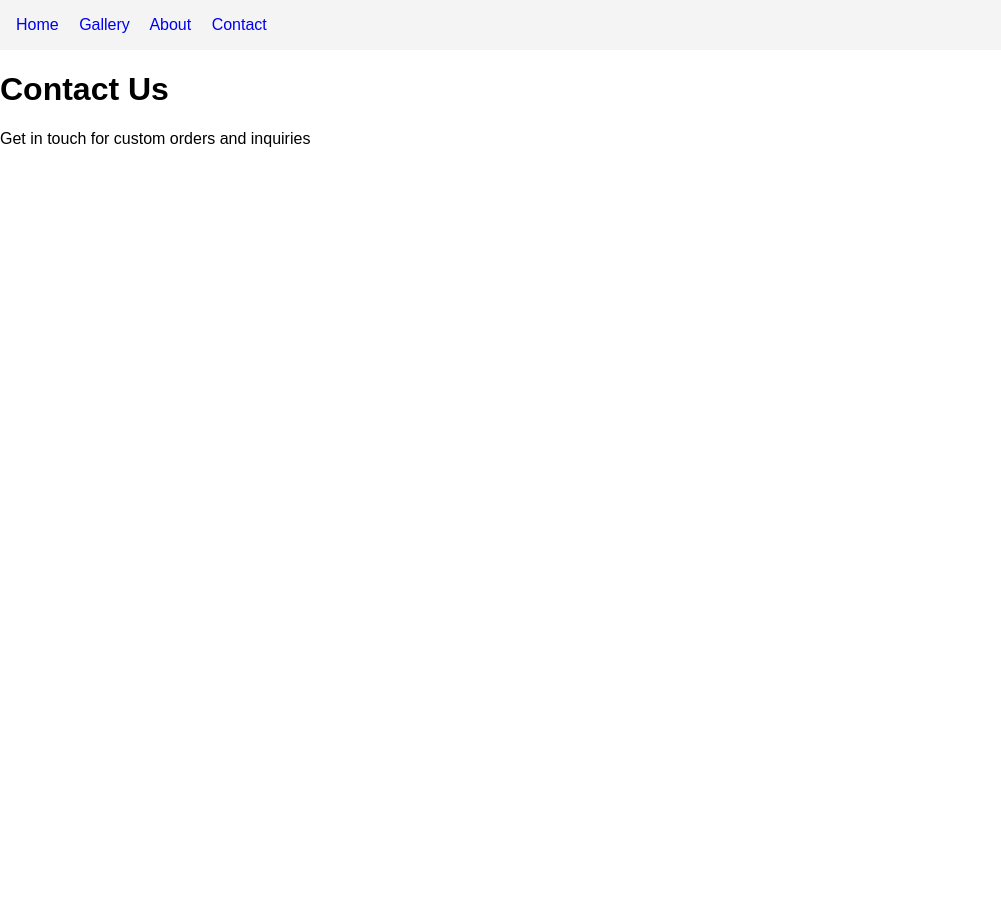
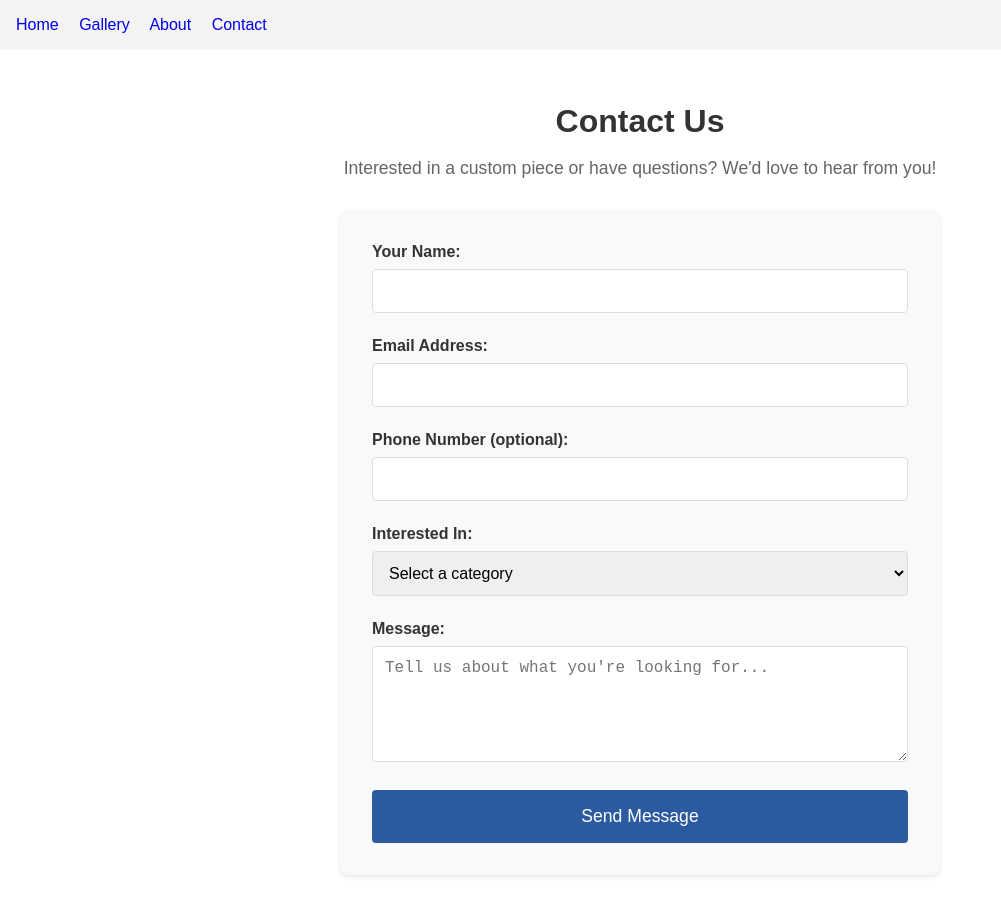
Before and after one commit to Timian-code/jewelry-website, a plain HTML site: page pages/contact.html in a window 1280 px wide. Shown: the whole page, without its empty margins (0-1001 px from the left). Before the commit the page ends 800 px from the top, so only its background shows below. Drawn offline with Linux system fonts and the light colour scheme.

Commit message:
Add contact form and about page content with styling

```diff
--- a/css/styles.css
+++ b/css/styles.css
@@ -144,3 +144,134 @@ nav a {
     border-radius: 4px;
     background-color: #f0f0f0;
 }
+
+/* Contact Form Styles */
+.contact-container {
+    max-width: 600px;
+    margin: 0 auto;
+    padding: 2rem;
+}
+
+.contact-container h1 {
+    text-align: center;
+    color: #333;
+    margin-bottom: 1rem;
+}
+
+.contact-container p {
+    text-align: center;
+    color: #666;
+    margin-bottom: 2rem;
+    font-size: 1.1rem;
+}
+
+.contact-form {
+    background-color: #f8f9fa;
+    padding: 2rem;
+    border-radius: 8px;
+    box-shadow: 0 2px 4px rgba(0,0,0,0.1);
+}
+
+.form-group {
+    margin-bottom: 1.5rem;
+}
+
+.form-group label {
+    display: block;
+    margin-bottom: 0.5rem;
+    color: #333;
+    font-weight: bold;
+}
+
+.form-group input,
+.form-group select,
+.form-group textarea {
+    width: 100%;
+    padding: 0.75rem;
+    border: 1px solid #ddd;
+    border-radius: 4px;
+    font-size: 1rem;
+    box-sizing: border-box;
+}
+
+.form-group input:focus,
+.form-group select:focus,
+.form-group textarea:focus {
+    outline: none;
+    border-color: #2c5aa0;
+    box-shadow: 0 0 0 2px rgba(44, 90, 160, 0.2);
+}
+
+.submit-button {
+    background-color: #2c5aa0;
+    color: white;
+    padding: 1rem 2rem;
+    border: none;
+    border-radius: 4px;
+    font-size: 1.1rem;
+    cursor: pointer;
+    width: 100%;
+    transition: background-color 0.3s;
+}
+
+.submit-button:hover {
+    background-color: #1e3d6f;
+}
+
+/* About Page Styles */
+.about-container {
+    max-width: 800px;
+    margin: 0 auto;
+    padding: 2rem;
+}
+
+.about-container h1 {
+    text-align: center;
+    color: #333;
+    margin-bottom: 2rem;
+    font-size: 2.5rem;
+}
+
+.about-content {
+    line-height: 1.6;
+}
+
+.about-text h2 {
+    color: #2c5aa0;
+    margin-top: 2rem;
+    margin-bottom: 1rem;
+    font-size: 1.5rem;
+}
+
+.about-text p {
+    color: #666;
+    margin-bottom: 1rem;
+    font-size: 1.1rem;
+}
+
+.cta-section {
+    background-color: #f8f9fa;
+    padding: 2rem;
+    border-radius: 8px;
+    text-align: center;
+    margin-top: 2rem;
+}
+
+.cta-section p {
+    color: #333;
+    font-size: 1.2rem;
+    margin-bottom: 1.5rem;
+}
+
+.cta-section .cta-button {
+    margin: 0 0.5rem;
+    display: inline-block;
+}
+
+.cta-button.secondary {
+    background-color: #6c757d;
+}
+
+.cta-button.secondary:hover {
+    background-color: #545b62;
+}
--- a/pages/contact.html
+++ b/pages/contact.html
@@ -15,9 +15,46 @@
     </header>
 
     <main>
-        <h1>Contact Us</h1>
-        <p>Get in touch for custom orders and inquiries</p>
-        <!-- We'll add contact form here later -->
+        <div class="contact-container">
+            <h1>Contact Us</h1>
+            <p>Interested in a custom piece or have questions? We'd love to hear from you!</p>
+
+            <form class="contact-form" action="#" method="POST">
+                <div class="form-group">
+                    <label for="name">Your Name:</label>
+                    <input type="text" id="name" name="name" required>
+                </div>
+
+                <div class="form-group">
+                    <label for="email">Email Address:</label>
+                    <input type="email" id="email" name="email" required>
+                </div>
+
+                <div class="form-group">
+                    <label for="phone">Phone Number (optional):</label>
+                    <input type="tel" id="phone" name="phone">
+                </div>
+
+                <div class="form-group">
+                    <label for="jewelry-type">Interested In:</label>
+                    <select id="jewelry-type" name="jewelry-type">
+                        <option value="">Select a category</option>
+                        <option value="rings">Rings</option>
+                        <option value="necklaces">Necklaces</option>
+                        <option value="earrings">Earrings</option>
+                        <option value="bracelets">Bracelets</option>
+                        <option value="custom">Custom Design</option>
+                    </select>
+                </div>
+
+                <div class="form-group">
+                    <label for="message">Message:</label>
+                    <textarea id="message" name="message" rows="5" placeholder="Tell us about what you're looking for..." required></textarea>
+                </div>
+
+                <button type="submit" class="submit-button">Send Message</button>
+            </form>
+        </div>
     </main>
 </body>
 </html>
```
Also changed, not shown: pages/about.html (+24 -3 lines).
